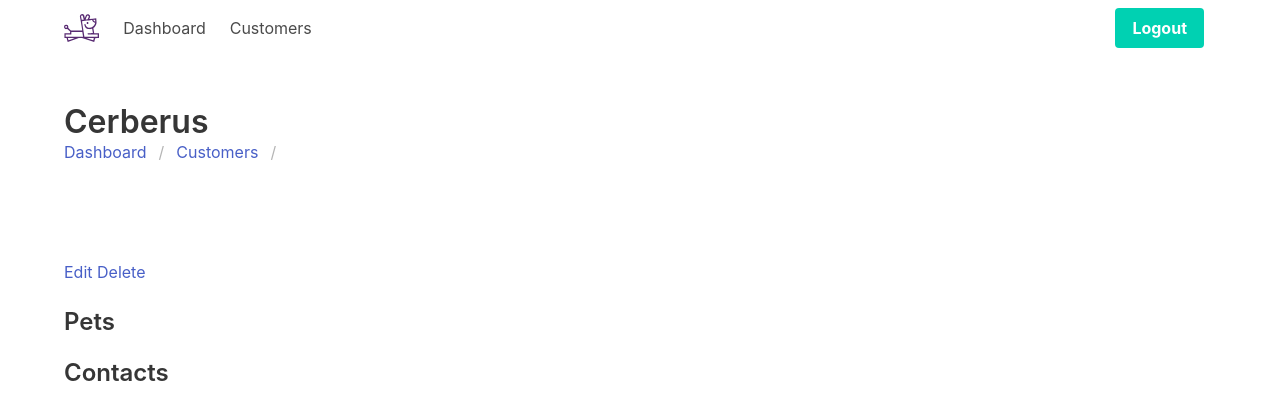
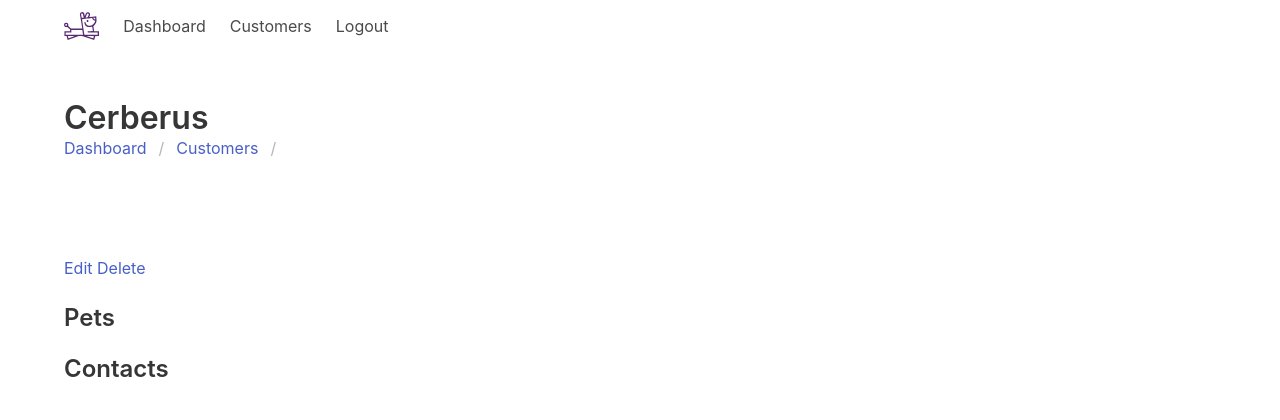
Before and after one commit to sourcery-ai-experiments/cerberus, a Django app: template cerberus/templates/cerberus/customer_detail.html in a window 1280 px wide. Shown: the top 420 px of the page. Run offline with Django 4.2, Linux system fonts and the light colour scheme; the template is opened without the code that fills it, so the values that code supplies are empty; parts of the project's set-up code (start-up, migrations or seed data) failed here and were passed over.

Commit message:
Make the nav less bad

```diff
--- a/templates/main_nav.html
+++ b/templates/main_nav.html
@@ -1,34 +1,26 @@
 {% load static %}
 
 <div class="container">
-  <nav class="navbar" role="navigation" aria-label="main navigation">
+  <nav class="navbar" role="navigation" aria-label="main navigation" x-data="{ open: false }">
     <div class="navbar-brand">
       <a class="navbar-item" href="{% url 'dashboard' %}">
         <img src="{% static 'img/logo.svg' %}" style="width: 2.2rem" />
       </a>
 
-      <a role="button" class="navbar-burger" aria-label="menu" aria-expanded="false" data-target="navbarBasicExample">
+      <a x-on:click="open = ! open" role="button" class="navbar-burger" aria-label="menu" aria-expanded="false" data-target="main-nav-bar">
         <span aria-hidden="true"></span>
         <span aria-hidden="true"></span>
         <span aria-hidden="true"></span>
       </a>
     </div>
 
-    <div id="navbarBasicExample" class="navbar-menu">
+    <div id="main-nav-bar" class="navbar-menu" :class="open ? 'is-active' : ''">
       <div class="navbar-start">
         <a class="navbar-item" href="{% url 'dashboard' %}">Dashboard</a>
         <a class="navbar-item" href="{% url 'customer_list' %}">Customers</a>
+        <a class="navbar-item" href="{% url 'logout' %}">Logout</a>
       </div>
     </div>
 
-    <div class="navbar-end">
-      <div class="navbar-item">
-        <div class="buttons">
-          <a href="{% url 'logout' %}" class="button is-primary">
-            <strong>Logout</strong>
-          </a>
-        </div>
-      </div>
-    </div>
   </nav>
 </div>
```
